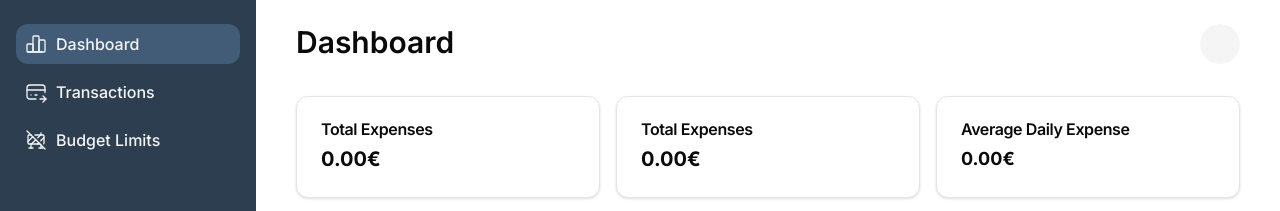
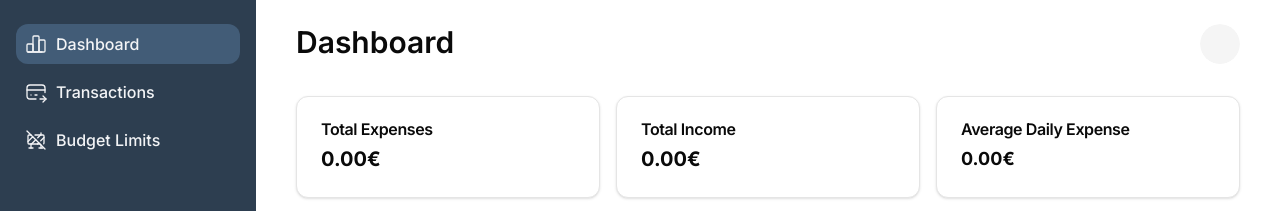
Before and after one commit to OussamaAtifii/budget-bee, a React (Vite) app in the folder frontend/: page / in a window 1280 px wide. Shown: the top 211 px of the page. Built offline with nearby package versions, Linux system fonts and the light colour scheme; no server answers.

Commit message:
fix(frontend): fix typo

```diff
--- a/frontend/src/pages/DashboardPage.jsx
+++ b/frontend/src/pages/DashboardPage.jsx
@@ -52,7 +52,7 @@ const DashboardPage = () => {
         </Card>
         <Card>
           <CardHeader className="pb-2">
-            <CardTitle>Total Expenses</CardTitle>
+            <CardTitle>Total Income</CardTitle>
           </CardHeader>
           <CardContent className="text-xl font-bold">
             <p>{formatCurrency(totals.totalIncome)}€</p>
```
